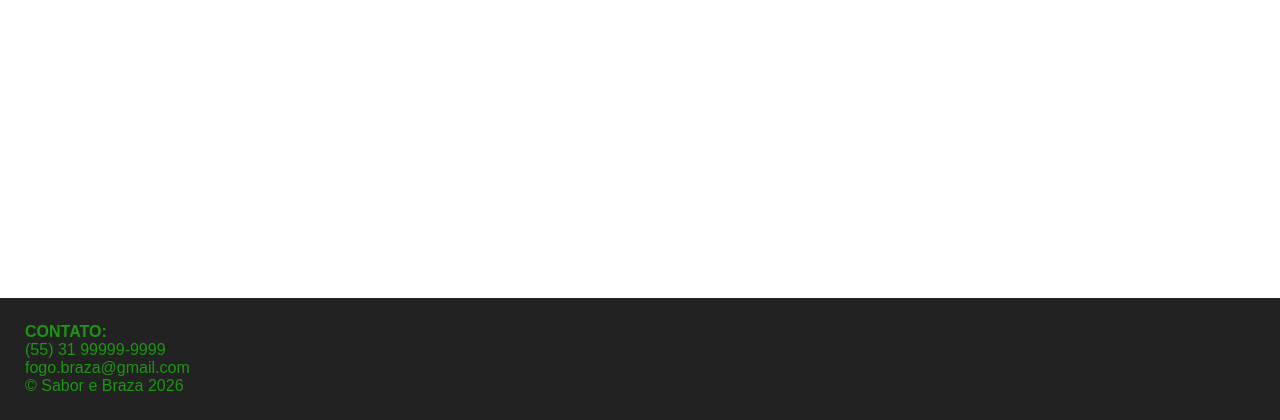
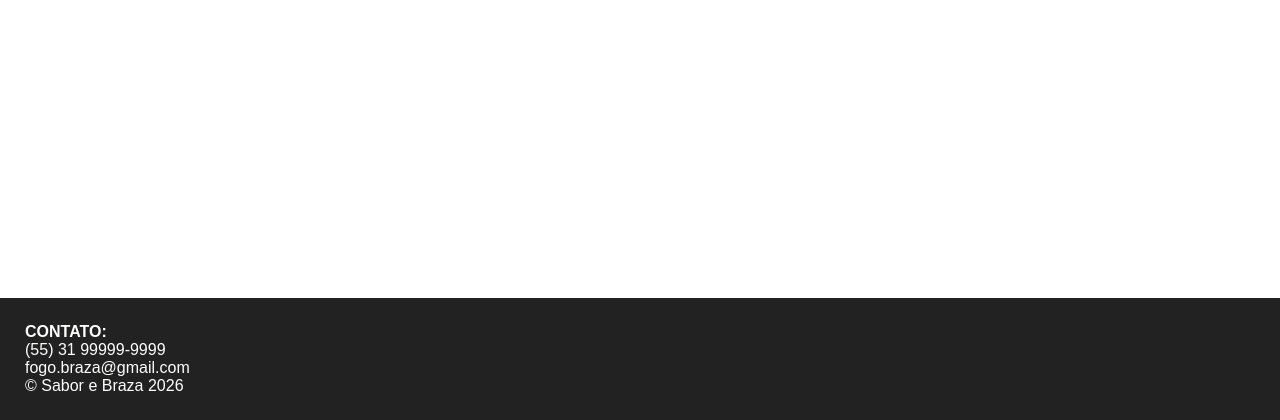
Before and after one commit to tflorentinoaz-bot/BRAZZA_NOBO, a PHP site: page /escolha-recebimento.html in a window 1280 px wide. Shown: the part 488-908 px from the top of the page. Run offline with PHP 8.4, Linux system fonts and the light colour scheme.

Commit message:
Update recebimento.css

```diff
--- a/CSS_BRAZZA/recebimento.css
+++ b/CSS_BRAZZA/recebimento.css
@@ -219,7 +219,7 @@ form button:hover {
 
 footer {
     background-color: #222222;
-    color: rgba(21, 255, 0, 0.53);
+    color: rgb(253, 255, 252);
     padding: 25px;
     margin-top: 30px;
 }
```
